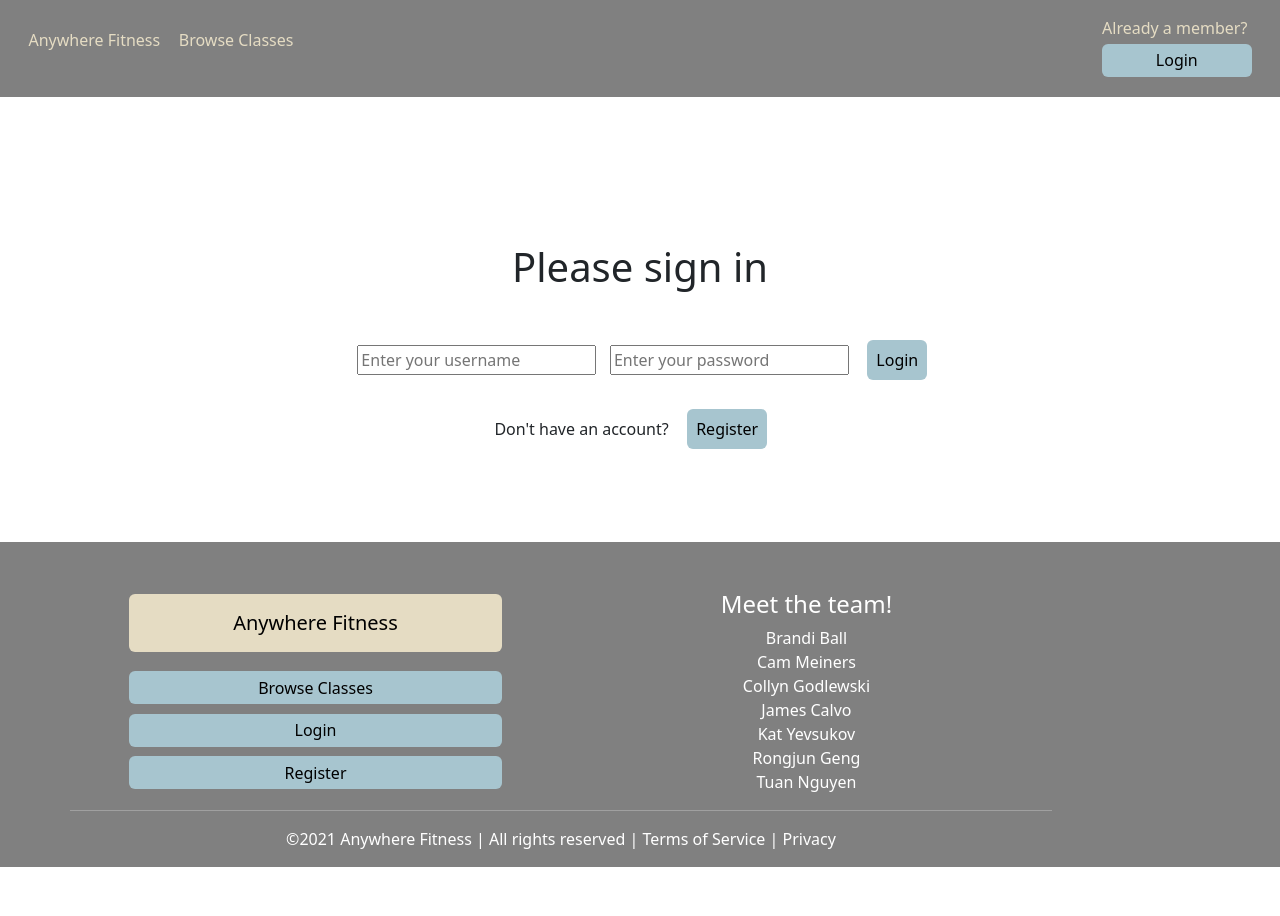
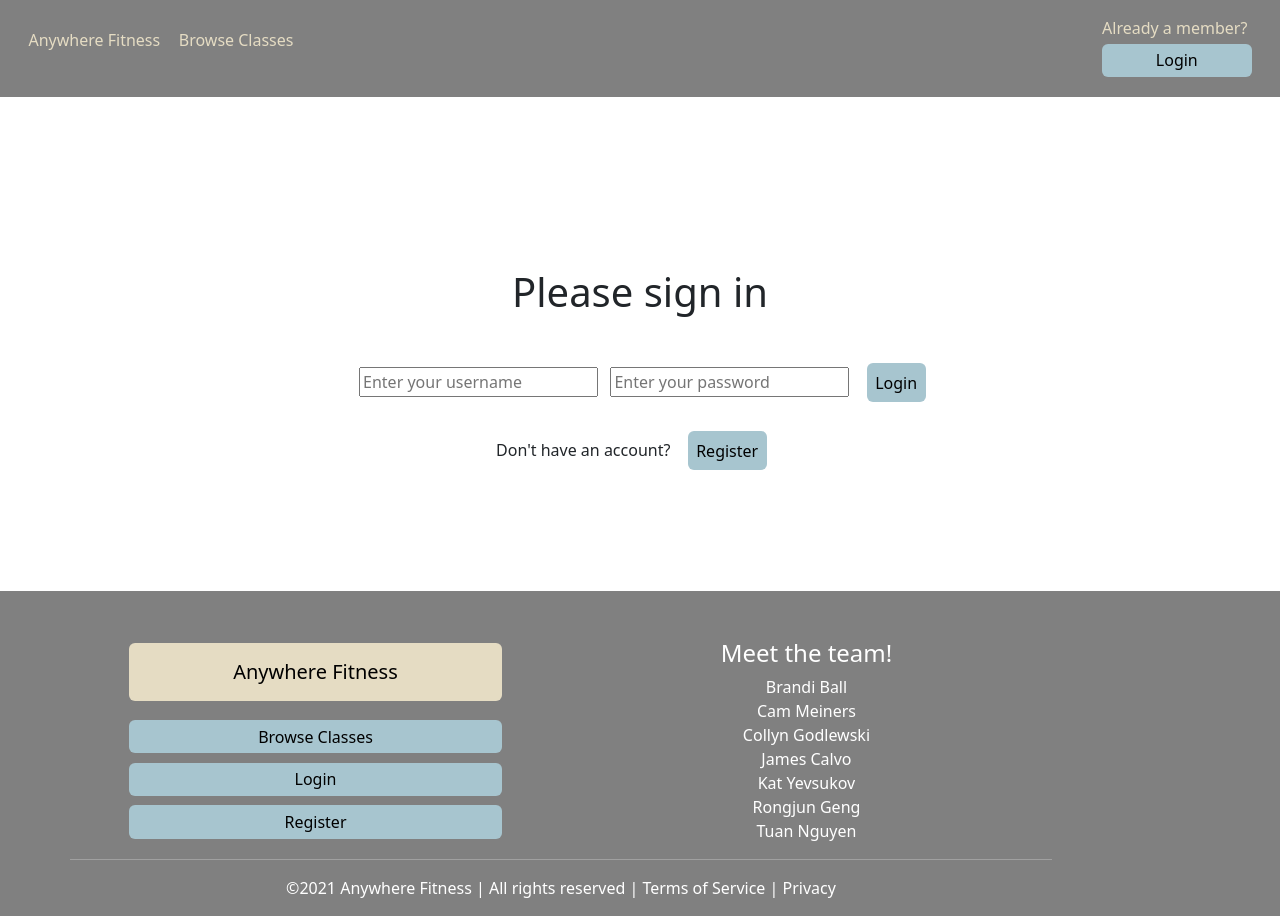
Before and after one commit to ft-anywhere-fitness-7/front-end, a React (Create React App) app in the folder front-end/: page /login in a window 1280 px wide. Before the commit the page ends 867 px from the top, so only its background shows below. Built offline with nearby package versions, Linux system fonts and the light colour scheme.

Commit message:
final login style

```diff
--- a/front-end/src/CSS/Login.css
+++ b/front-end/src/CSS/Login.css
@@ -1,5 +1,5 @@
 .login-container {
-    padding: 9%;
+    padding: 11.5%;
     width: 100%;
     text-align: center;
 }
```
